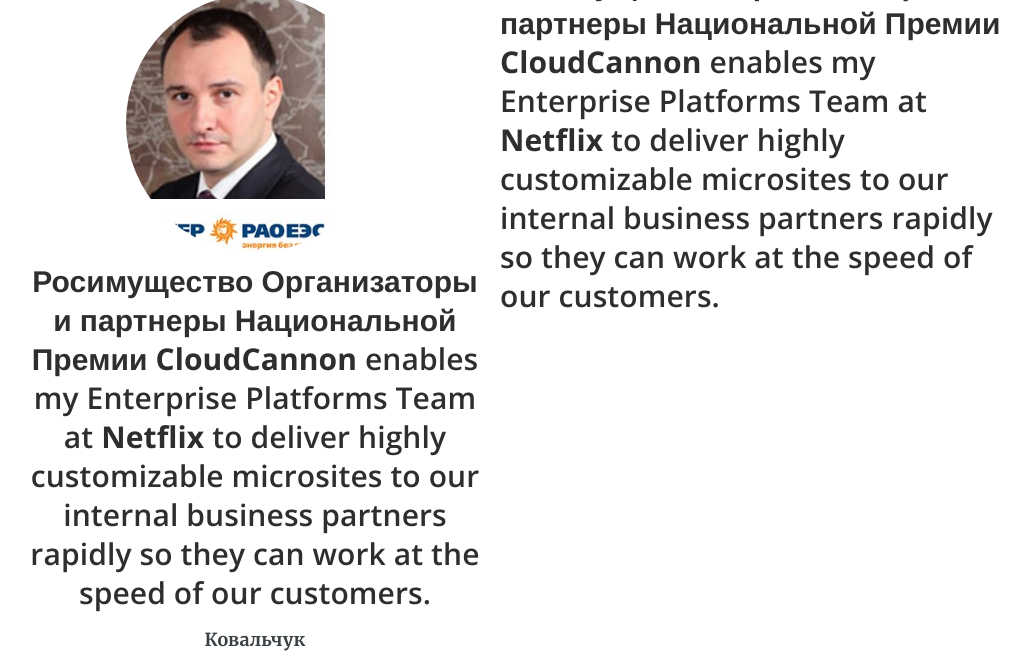
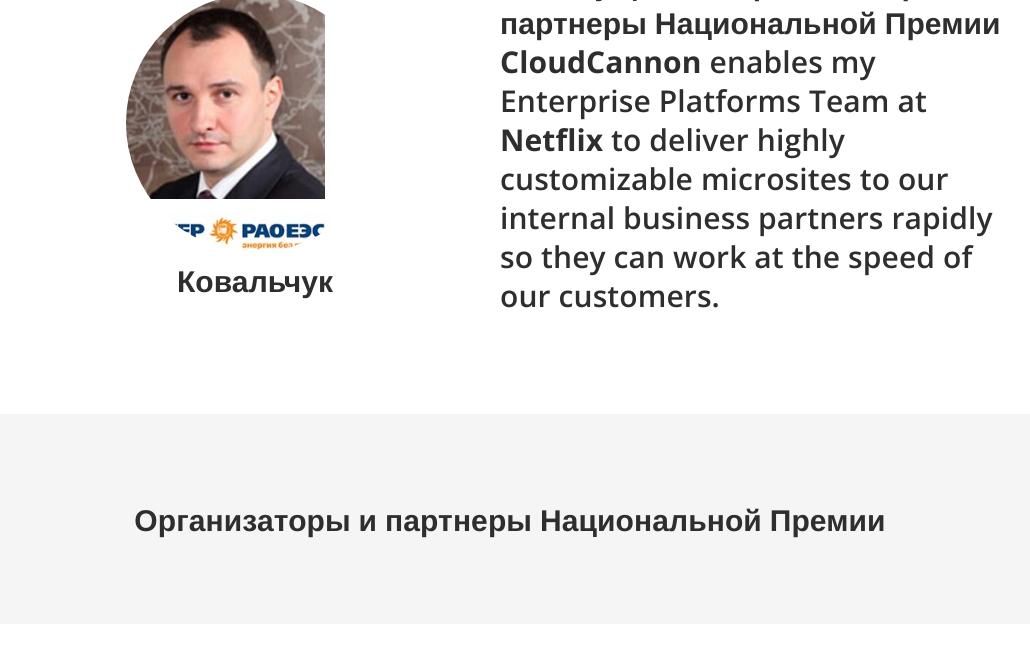
Before and after one commit to dennisd1/prize, a Jekyll site: the page built from pages/press.html, in a window 1280 px wide and 900 px high, scrolled down 617 px, cut to the strip 0-654 px from the top of the window. Shown: the whole strip, without its empty margins (130-1160 px from the left). Built offline with Jekyll 4.4.1, drawn with Linux system fonts in a browser that asks for light colours; nearby versions of some CDN libraries.

Commit message:
Update press.html

```diff
--- a/pages/press.html
+++ b/pages/press.html
@@ -17,7 +17,7 @@
 <section style="background: #ffffff">
 	<div class="container">
 		<div class="profile">
-			<img src="/a/kovalchuk.jpg" width="258" height="258"> <h3 class="quote"><strong>Росимущество</strong> Организаторы и партнеры Национальной Премии <strong>CloudCannon</strong> enables my Enterprise Platforms Team at <strong>Netflix</strong> to deliver highly customizable microsites to our internal business partners rapidly so they can work at the speed of our customers.</h3>
+			<img src="/a/kovalchuk.jpg" width="258" height="258"> <h3 class="quote">
 			<p><span><strong>Ковальчук</strong></span> </p>
 		</div>
 			<h3 class="quote"><strong>Росимущество</strong> Организаторы и партнеры Национальной Премии <strong>CloudCannon</strong> enables my Enterprise Platforms Team at <strong>Netflix</strong> to deliver highly customizable microsites to our internal business partners rapidly so they can work at the speed of our customers.</h3>
```
